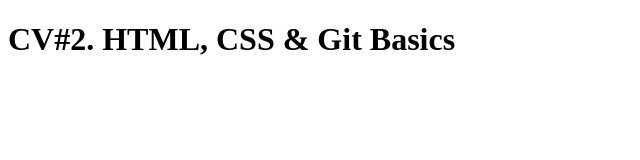
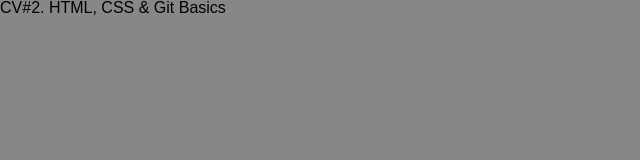
Before and after one commit to SanFilm/rsschool-cv, a plain HTML site: page index.html in a window 1280 px wide. Shown: the whole page, without its empty margins (0-640 px from the left). Drawn offline with Linux system fonts and the light colour scheme.

Commit message:
feat: added .css minimal

```diff
--- /dev/null
+++ b/css/reset.css
@@ -0,0 +1,37 @@
+/*Обнуление*/
+*{
+	padding: 0;
+	margin: 0;
+	border: 0;
+}
+*,*:before,*:after{
+	-moz-box-sizing: border-box;
+	-webkit-box-sizing: border-box;
+	box-sizing: border-box;
+}
+:focus,:active{outline: none;}
+a:focus,a:active{outline: none;}
+
+nav,footer,header,aside{display: block;}
+
+html,body{
+	height: 100%;
+	width: 100%;
+	font-size: 100%;
+	line-height: 1;
+	font-size: 14px;
+	-ms-text-size-adjust: 100%;
+	-moz-text-size-adjust: 100%;
+	-webkit-text-size-adjust: 100%;
+}
+input,button,textarea{font-family:inherit;}
+
+input::-ms-clear{display: none;}
+button{cursor: pointer;}
+button::-moz-focus-inner {padding:0;border:0;}
+a, a:visited{text-decoration: none;}
+a:hover{text-decoration: none;}
+ul li{list-style: none;}
+img{vertical-align: top;}
+
+h1,h2,h3,h4,h5,h6{font-size:inherit;font-weight: 400;}
--- /dev/null
+++ b/css/style.css
@@ -0,0 +1,27 @@
+/*---------- border-box - сохранение геометрии элементов --------------------*/
+html{
+	box-sizing: border-box;
+	background: #00000078;
+}
+*, *::after, *::before{
+	box-sizing: inherit;
+}
+/*----------  --------------------*/
+/*
+*{
+	border: 1px dotted #424242;
+} */
+/*----------  --------------------*/
+
+
+body{
+	/* margin: auto; */
+	/* width: 1440px; */
+	/* height: 100vh; */
+	font-family: Arial, "Helvetica Neue", Helvetica, sans-serif;
+	font-size: 16px;
+	/* font-style: normal; */
+	/* font-weight: 500; */
+	/* border: 1px dotted #000000; */
+	/* background: #E5E5E5; */
+}
--- a/index.html
+++ b/index.html
@@ -4,6 +4,8 @@
   <meta charset="UTF-8">
   <meta http-equiv="X-UA-Compatible" content="IE=edge">
   <meta name="viewport" content="width=device-width, initial-scale=1.0">
+  <link rel="stylesheet" href="./css/reset.css">
+  <link rel="stylesheet" href="./css/style.css">
   <title>CV#2. HTML, CSS & Git Basics</title>
 </head>
 <body>
```
Also changed, not shown: 1 other file.
